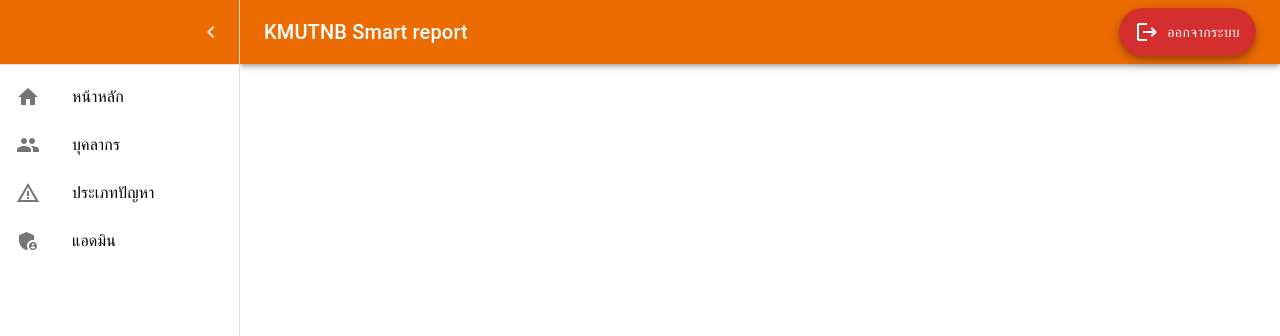
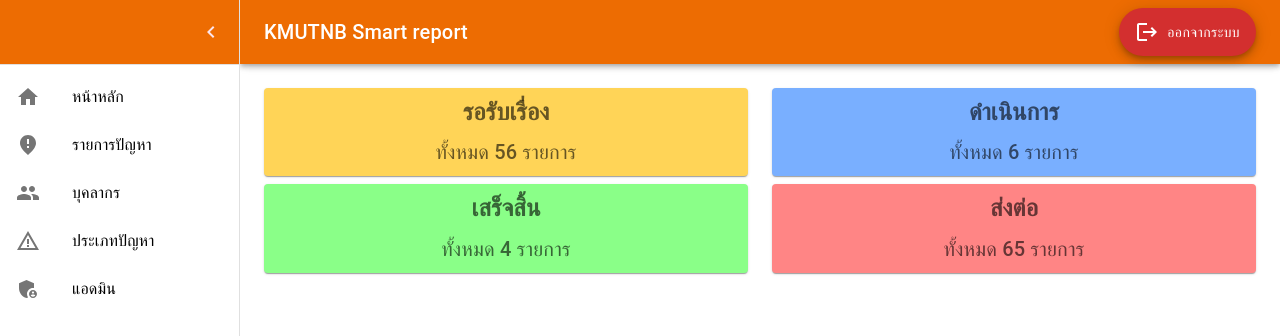
Before and after one commit to NattawutTanthai/web_admin_smart_report, a React (Vite) app: page /Dashborad/MainPage in a window 1280 px wide. Shown: the top 336 px of the page. Built offline with nearby package versions, Linux system fonts and the light colour scheme.

Commit message:
fixed route

```diff
--- a/index.html
+++ b/index.html
@@ -2,9 +2,9 @@
 <html lang="en">
   <head>
     <meta charset="UTF-8" />
-    <link rel="icon" type="image/svg+xml" href="/vite.svg" />
+    <link rel="icon" type="image/svg+xml" href="./src/assets/images/icon.png" />
     <meta name="viewport" content="width=device-width, initial-scale=1.0" />
-    <title>Vite + React</title>
+    <title>Smart report (Admin)</title>
   </head>
   <body>
     <div id="root"></div>
--- /dev/null
+++ b/src/components/CardDashborad.jsx
@@ -0,0 +1,66 @@
+import * as React from 'react';
+import Typography from '@mui/material/Typography';
+import { styled } from '@mui/material/styles';
+import Grid from '@mui/material/Grid';
+import Paper from '@mui/material/Paper';
+import Box from '@mui/material/Box';
+
+const Item = styled(Paper)(({ theme }) => ({
+    backgroundColor: theme.palette.mode === 'dark' ? '#1A2027' : '#fff',
+    ...theme.typography.body2,
+    padding: theme.spacing(1),
+    textAlign: 'center',
+    color: theme.palette.text.secondary,
+}));
+
+export default function CardDashborad() {
+    return (
+        <>
+            <Box sx={{ width: '100%' }}>
+                <Grid container rowSpacing={1} columnSpacing={{ xs: 1, sm: 2, md: 3 }}>
+                    <Grid item xs={6}>
+                        <Item sx={{ backgroundColor: '#FFD457' }}>
+
+                            <Typography gutterBottom variant="h5" component="div">
+                                <b>รอรับเรื่อง</b>
+                            </Typography>
+                            <Typography variant="h6" color="text.secondary">
+                                ทั้งหมด 56 รายการ
+                            </Typography>
+                        </Item>
+                    </Grid>
+                    <Grid item xs={6}>
+                        <Item sx={{ backgroundColor: '#79AFFF' }}>
+                            <Typography gutterBottom variant="h5" component="div">
+                            <b>ดำเนินการ</b>
+                            </Typography>
+                            <Typography variant="h6" color="text.danger">
+                                ทั้งหมด 6 รายการ
+                            </Typography>
+                        </Item>
+                    </Grid>
+                    <Grid item xs={6}>
+                        <Item sx={{ backgroundColor: '#8AFF88' }}>
+                            <Typography gutterBottom variant="h5" component="div">
+                                <b>เสร็จสิ้น</b>
+                            </Typography>
+                            <Typography variant="h6" color="text.secondary">
+                                ทั้งหมด 4 รายการ
+                            </Typography>
+                        </Item>
+                    </Grid>
+                    <Grid item xs={6}>
+                        <Item sx={{ backgroundColor: '#FF8585' }}>
+                            <Typography gutterBottom variant="h5" component="div">
+                                <b>ส่งต่อ</b>
+                            </Typography>
+                            <Typography variant="h6" color="text.secondary">
+                                ทั้งหมด 65 รายการ
+                            </Typography>
+                        </Item>
+                    </Grid>
+                </Grid>
+            </Box>
+        </>
+    );
+}
--- a/src/components/DrawerComp.jsx
+++ b/src/components/DrawerComp.jsx
@@ -18,7 +18,7 @@ import ListItem from '@mui/material/ListItem';
 import ListItemButton from '@mui/material/ListItemButton';
 import ListItemIcon from '@mui/material/ListItemIcon';
 import ListItemText from '@mui/material/ListItemText';
-import { Home, People, WarningAmber } from '@mui/icons-material';
+import { FmdBad, Home, People, WarningAmber } from '@mui/icons-material';
 import { pink } from '@mui/material/colors';
 
 import { Link, Route, Routes } from 'react-router-dom';
@@ -27,6 +27,7 @@ import AdminPage from '../pages/AdminPage';
 import EmployeePage from '../pages/EmployeePage';
 import TypePage from '../pages/TypePage';
 import HomePage from '../pages/HomePage';
+import MainPage from '../pages/MainPage';
 
 const drawerWidth = 240;
 
@@ -141,11 +142,21 @@ export default function DrawerComp() {
         </DrawerHeader>
         <Divider />
         <List >
-          <Link to="/Dashborad/HomePage" style={{ textDecoration: 'none', color: 'black' }}  >
+
+          <Link to="/Dashborad/MainPage" style={{ textDecoration: 'none', color: 'black' }}  >
             <ListItem disablePadding>
               <ListItemButton>
                 <ListItemIcon><Home /></ListItemIcon>
                 <ListItemText primary='หน้าหลัก' />
+              </ListItemButton>
+            </ListItem>
+          </Link>
+
+          <Link to="/Dashborad/HomePage" style={{ textDecoration: 'none', color: 'black' }}  >
+            <ListItem disablePadding>
+              <ListItemButton>
+                <ListItemIcon><FmdBad /></ListItemIcon>
+                <ListItemText primary='รายการปัญหา' />
               </ListItemButton>
             </ListItem>
           </Link>
@@ -189,6 +200,7 @@ export default function DrawerComp() {
           <Route path="/TypePage" element={<TypePage />} />
           <Route path="/AdminPage" element={<AdminPage />} />
           <Route path="/HomePage" element={<HomePage />} />
+          <Route path="/MainPage" element={<MainPage />} />
         </Routes>
 
       </Main>
--- a/src/components/TableAdmin.jsx
+++ b/src/components/TableAdmin.jsx
@@ -82,7 +82,7 @@ export default function TableAdmin({ data }) {
                 fname: fname,
                 lname: lname,
                 phone: phone,
-                username: username
+                username: username,
             })
                 .then(
                     (res) => {
--- a/src/pages/LoginPage.jsx
+++ b/src/pages/LoginPage.jsx
@@ -36,7 +36,7 @@ export default function LoginPage() {
       .then((res) => {
         console.log(res)
         alert('เข้าสู่ระบบสำเร็จ!');
-        navigate('/Dashborad/HomePage');
+        navigate('/Dashborad/MainPage');
       })
       .catch((err) => {
         console.error(err)
--- /dev/null
+++ b/src/pages/MainPage.jsx
@@ -0,0 +1,10 @@
+import React from 'react'
+import CardDashborad from '../components/cardDashborad'
+
+export default function MainPage() {
+  return (
+    <>
+      <CardDashborad />
+    </>
+  )
+}
```
Also changed, not shown: src/assets/images/icon.png (added).
